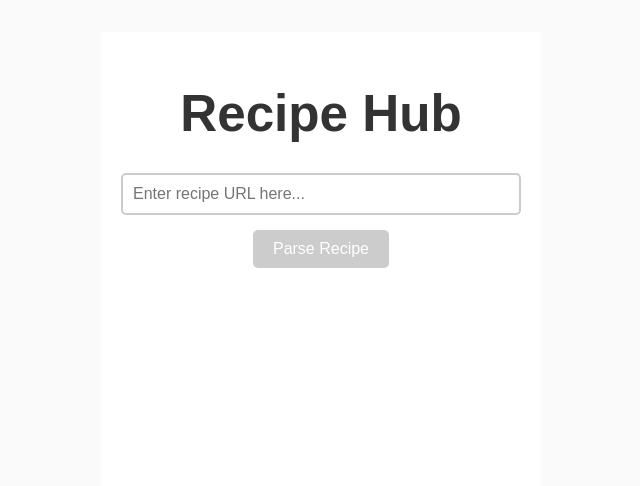
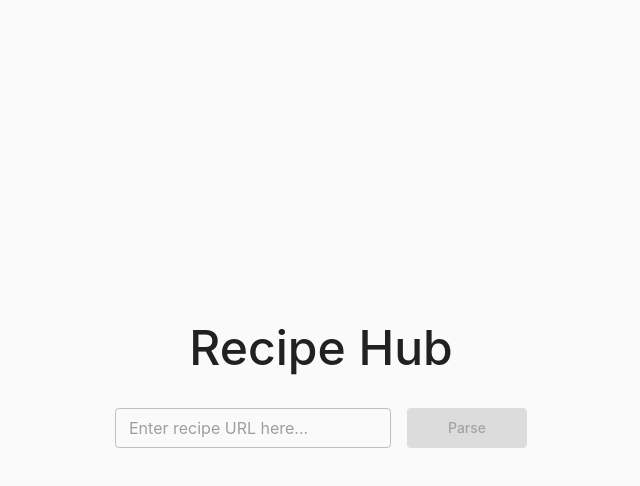
Before and after one commit to evelynnwu/recipe-hub, a React (Vite) app: page / in a window 1280 px wide. Shown: the top 486 px of the page, without its empty margins (319-959 px from the left). Built offline with nearby package versions, Linux system fonts and the light colour scheme.

Commit message:
recipes saveable

```diff
--- a/src/App.tsx
+++ b/src/App.tsx
@@ -1,6 +1,8 @@
 import { useState } from 'react'
 import './App.css'
 import RecipeCard from './components/RecipeCard'
+import { Container, Box, TextField, Button, Alert, Grid, Typography } from '@mui/material'
+import { useTheme } from '@mui/material/styles'
 
 interface Recipe {
   title: string;
@@ -10,13 +12,16 @@ interface Recipe {
   cook_time?: string;
   image?: string;
   success: boolean;
+  id?: string;
 }
 
 function App() {
   const [url, setUrl] = useState('')
-  const [recipe, setRecipe] = useState<Recipe | null>(null)
+  const [parsedRecipe, setParsedRecipe] = useState<Recipe | null>(null)
+  const [savedRecipes, setSavedRecipes] = useState<Recipe[]>([])
   const [loading, setLoading] = useState(false)
   const [error, setError] = useState('')
+  const theme = useTheme()
 
   const handleSubmit = async (e: React.FormEvent) => {
     e.preventDefault()
@@ -24,7 +29,7 @@ function App() {
 
     setLoading(true)
     setError('')
-    setRecipe(null)
+    setParsedRecipe(null)
 
     try {
       const response = await fetch('http://localhost:5000/api/parse', {
@@ -38,7 +43,8 @@ function App() {
       const data = await response.json()
 
       if (data.success) {
-        setRecipe(data)
+        setParsedRecipe({ ...data, id: Date.now().toString() })
+        setUrl('')
       } else {
         setError(data.error || 'Failed to parse recipe')
       }
@@ -49,81 +55,87 @@ function App() {
     }
   }
 
+  const handleSaveRecipe = () => {
+    if (parsedRecipe) {
+      setSavedRecipes(prev => [...prev, parsedRecipe])
+      setParsedRecipe(null)
+    }
+  }
+
   return (
-    <div style={{
-      backgroundColor: '#FFFFFF',
-      color: '#000000',
-      padding: '20px',
-      minHeight: '100vh',
-      fontFamily: 'Arial, sans-serif'
-    }}>
-      <h1 style={{
-        textAlign: 'center',
-        marginBottom: '30px',
-        color: '#333333'
-      }}>
+    <Container maxWidth="xl" sx={{ py: 4 }}>
+      <Typography variant="h3" component="h1" align="center" gutterBottom sx={{ mb: 4 }}>
         Recipe Hub
-      </h1>
+      </Typography>
 
-      <form onSubmit={handleSubmit} style={{
-        display: 'flex',
-        flexDirection: 'column',
-        alignItems: 'center',
-        gap: '15px',
-        marginBottom: '30px'
-      }}>
-        <input
-          type="text"
+      {/* Compact Parse Form */}
+      <Box component="form" onSubmit={handleSubmit} sx={{ mb: 4 }}>
+        <Box sx={{ display: 'flex', gap: 2, maxWidth: 600, mx: 'auto' }}>
+          <TextField
+            fullWidth
             value={url}
-          style={{
-            backgroundColor: '#FFFFFF',
-            color: '#000000',
-            border: '2px solid #ccc',
-            borderRadius: '5px',
-            padding: '10px',
-            width: '400px',
-            fontSize: '16px'
-          }}
             onChange={(e) => setUrl(e.target.value)}
             placeholder="Enter recipe URL here..."
             disabled={loading}
+            variant="outlined"
+            size="small"
           />
-
-        <button
+          <Button
             type="submit"
+            variant="contained"
             disabled={loading || !url.trim()}
-          style={{
-            backgroundColor: loading || !url.trim() ? '#cccccc' : '#007bff',
-            color: '#FFFFFF',
-            border: 'none',
-            borderRadius: '5px',
-            padding: '10px 20px',
-            fontSize: '16px',
-            cursor: loading || !url.trim() ? 'not-allowed' : 'pointer',
-            transition: 'background-color 0.3s'
+            sx={{
+              minWidth: 120,
+              backgroundColor: theme.palette.secondary.main,
+              '&:hover': {
+                backgroundColor: theme.palette.secondary.dark,
+              }
             }}
           >
-          {loading ? 'Parsing...' : 'Parse Recipe'}
-        </button>
-      </form>
+            {loading ? 'Parsing...' : 'Parse'}
+          </Button>
+        </Box>
+      </Box>
 
+      {/* Error Display */}
       {error && (
-        <div style={{
-          color: '#dc3545',
-          backgroundColor: '#f8d7da',
-          border: '1px solid #f5c6cb',
-          borderRadius: '5px',
-          padding: '10px',
-          margin: '20px auto',
-          maxWidth: '500px',
-          textAlign: 'center'
-        }}>
+        <Alert severity="error" sx={{ mb: 4, maxWidth: 600, mx: 'auto' }}>
           {error}
-        </div>
+        </Alert>
       )}
 
-      {recipe && <RecipeCard recipe={recipe} />}
-    </div>
+      {/* Parsed Recipe Preview with Save Button */}
+      {parsedRecipe && (
+        <Box sx={{ mb: 4, width: 345, height: 300, mx: 'auto' }}>
+          <RecipeCard recipe={parsedRecipe} />
+          <Box sx={{ textAlign: 'center', mt: 2 }}>
+            <Button
+              variant="contained"
+              onClick={handleSaveRecipe}
+              sx={{
+                backgroundColor: theme.palette.secondary.main,
+                '&:hover': {
+                  backgroundColor: theme.palette.secondary.dark,
+                }
+              }}
+            >
+              Save to Collection
+            </Button>
+          </Box>
+        </Box>
+      )}
+
+      {/* Recipe Grid */}
+      {savedRecipes.length > 0 && (
+        <Grid container spacing={3}>
+          {savedRecipes.map((recipe) => (
+            <Grid item xs={12} sm={6} md={4} lg={3} key={recipe.id}>
+              <RecipeCard recipe={recipe} />
+            </Grid>
+          ))}
+        </Grid>
+      )}
+    </Container>
   )
 }
 
--- a/src/components/RecipeCard.tsx
+++ b/src/components/RecipeCard.tsx
@@ -5,7 +5,7 @@ import { useTheme } from '@mui/material/styles';
 export default function RecipeCard({ recipe }) {
   const theme = useTheme();
   return (
-    <Card sx={{ maxWidth: 345, margin: 2, backgroundColor: theme.palette.primary.light }}>
+    <Card sx={{ width: 345, height: 300, margin: 2, backgroundColor: theme.palette.primary.light }}>
       <CardMedia
         component="img"
         height="140"
@@ -13,7 +13,7 @@ export default function RecipeCard({ recipe }) {
         alt={recipe.title}
       />
       <CardContent>
-        <Typography gutterBottom variant="h5" component="div" align="left" sx={{
+        <Typography gutterBottom variant="h6" fontSize="20px" component="div" align="left" sx={{
             fontFamily: theme.typography.h1.fontFamily,
             color: "#000000",
           }}>
--- a/src/theme/theme.ts
+++ b/src/theme/theme.ts
@@ -13,19 +13,11 @@ export const theme = createTheme({
     },
     h3: {
       fontFamily: '"Inter", sans-serif',
-      fontWeight: 600,
+      fontWeight: 500,
     },
     h4: {
       fontFamily: '"Inter", sans-serif',
-      fontWeight: 600,
-    },
-    h5: {
-      fontFamily: '"Inter", sans-serif',
-      fontWeight: 500,
-    },
-    h6: {
-      fontFamily: '"Inter", sans-serif',
-      fontWeight: 500,
+      fontWeight: 400,
     },
     body1: {
       fontFamily: '"Inter", sans-serif',
```
Lines whose indentation alone changed are shown as unchanged.
